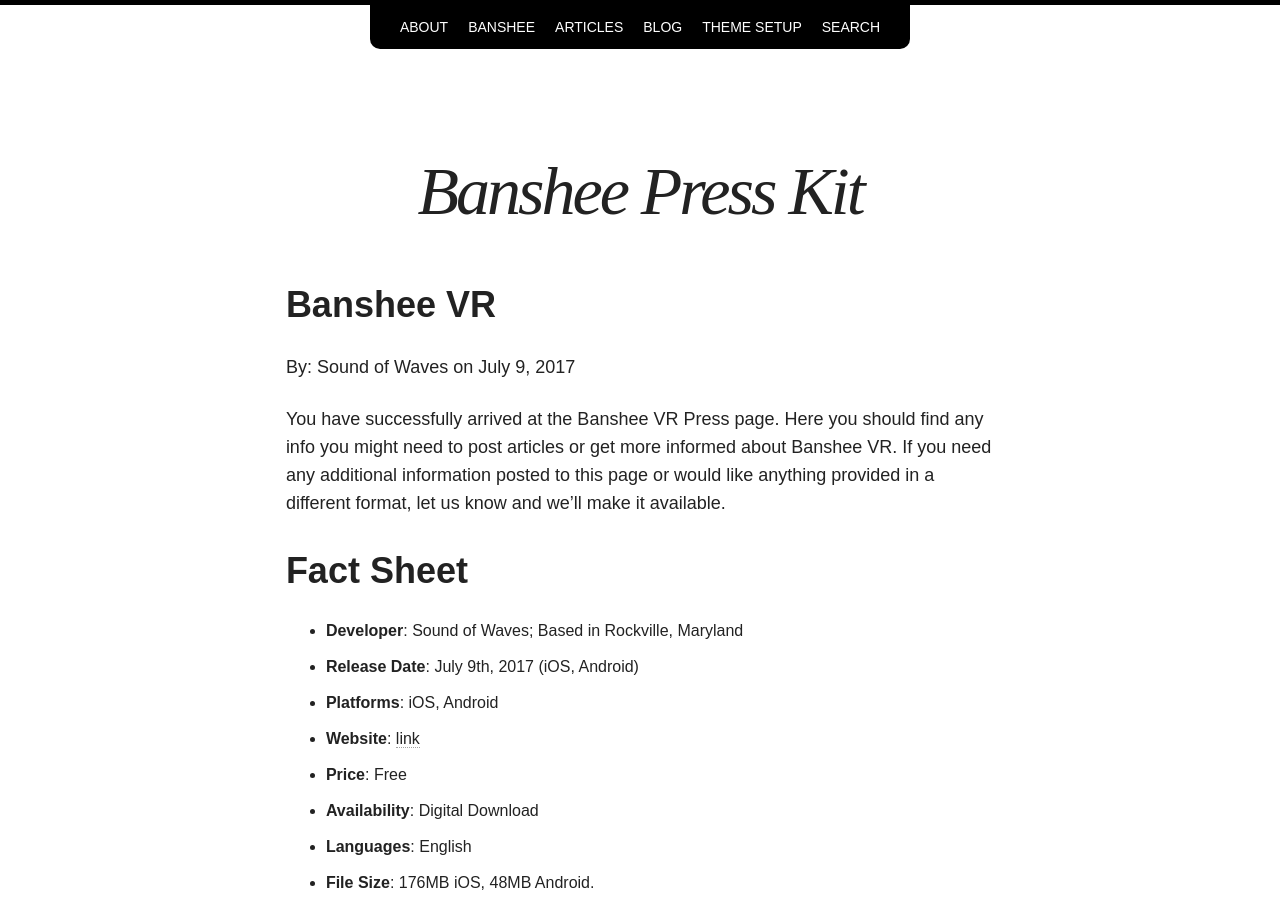
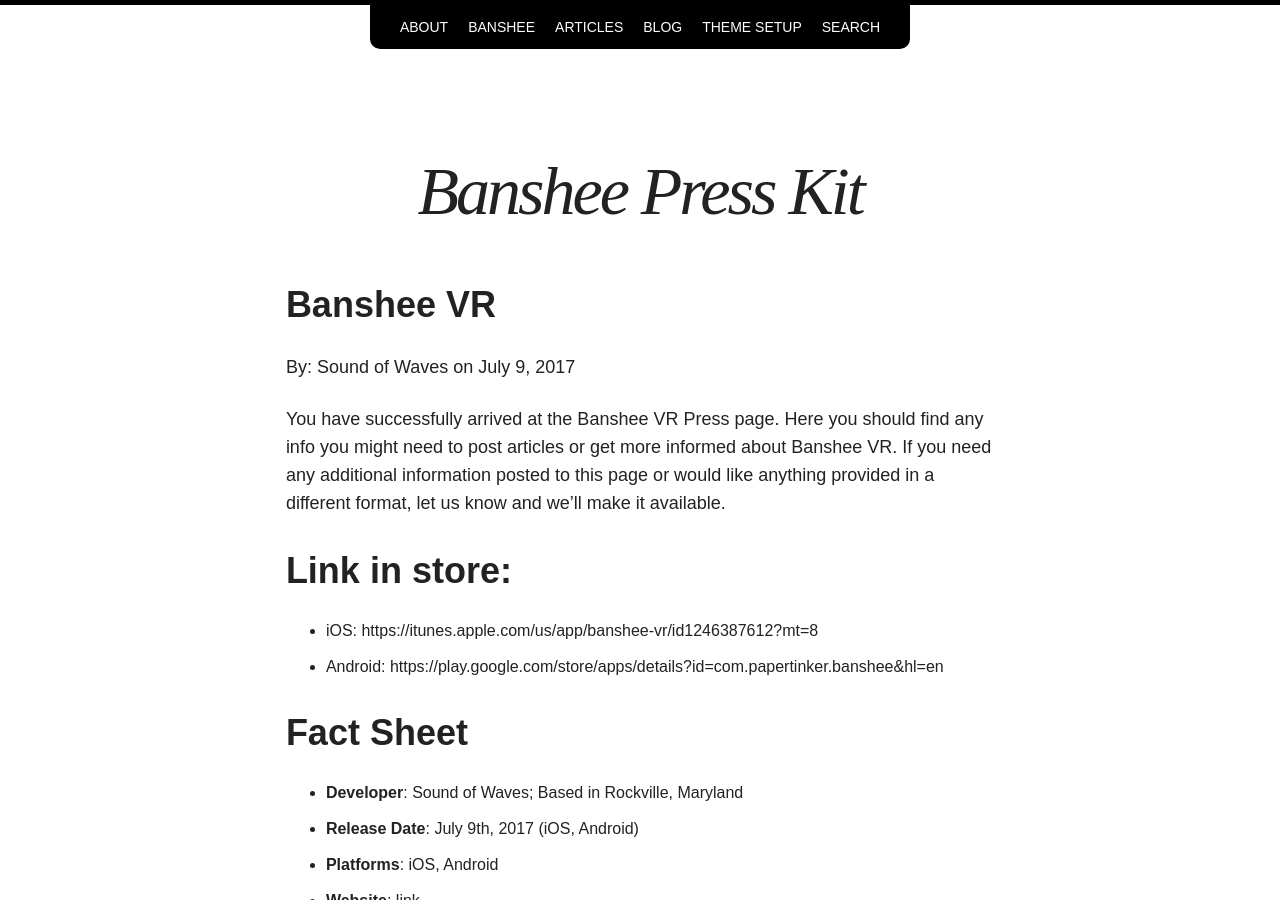
Before and after one commit to papertinker/PaperTinkerSite, a Jekyll site: the page built from games/banshee-press-kit.markdown, in a window 1280 px wide and 900 px high. Built offline with Jekyll 4.4.1, drawn with Linux system fonts in a browser that asks for light colours; nearby versions of some CDN libraries.

Commit message:
Updated Banshee Press Kit

```diff
--- a/games/banshee-press-kit.markdown
+++ b/games/banshee-press-kit.markdown
@@ -9,6 +9,10 @@ layout: page
 By: Sound of Waves on July 9, 2017
 
 You have successfully arrived at the Banshee VR Press page.  Here you should find any info you might need to post articles or get more informed about Banshee VR.  If you need any additional information posted to this page or would like anything provided in a different format, let us know and we’ll make it available.
+
+# Link in store:
+- iOS: https://itunes.apple.com/us/app/banshee-vr/id1246387612?mt=8
+- Android: https://play.google.com/store/apps/details?id=com.papertinker.banshee&hl=en
 
 # Fact Sheet
 * **Developer**: Sound of Waves; Based in Rockville, Maryland
```
